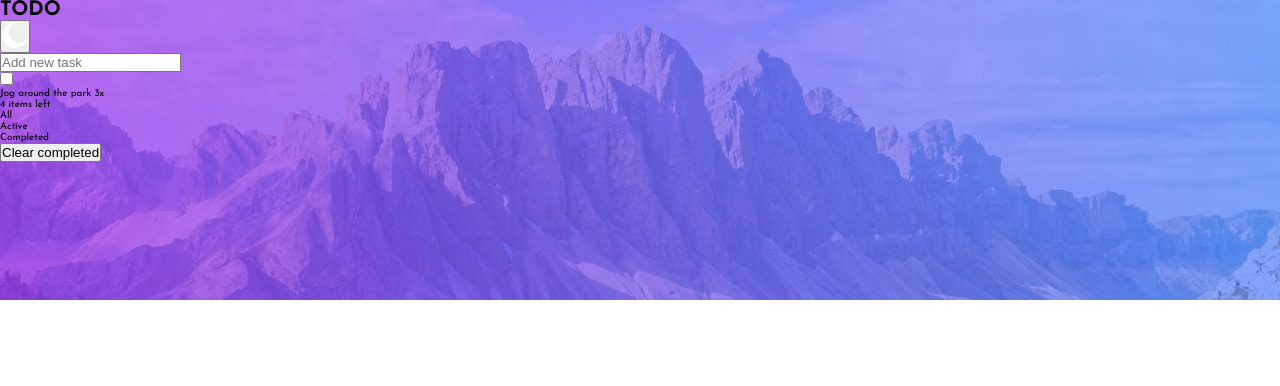
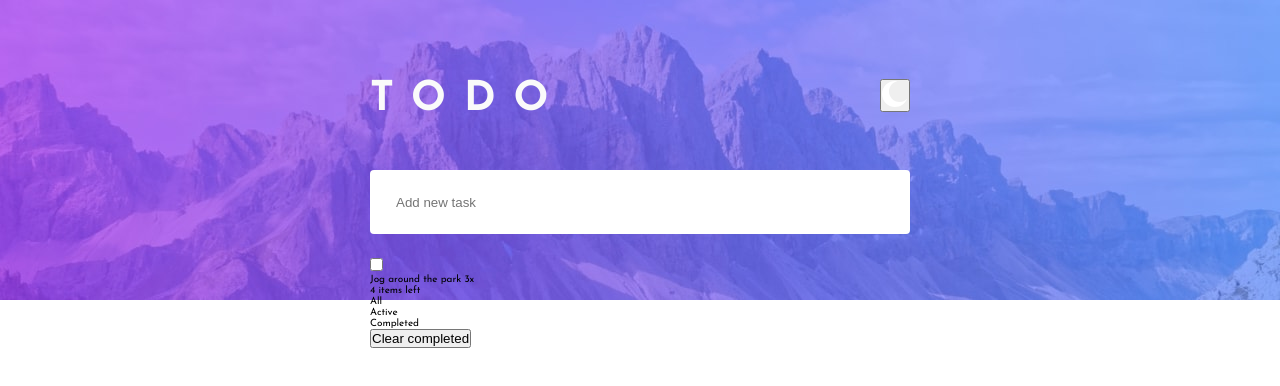
Before and after one commit to milderz/todo-app-vanilla, a website built with Vite: page index.html in a window 1280 px wide. Built offline with nearby package versions, Linux system fonts and the light colour scheme.

Commit message:
add app styles

```diff
--- a/style.css
+++ b/style.css
@@ -63,16 +63,29 @@ main {
   background-size: cover;
   height: 300px;
 }
-.background {
+.container {
+  width: 540px;
+  margin: auto;
+  padding-top: 7.9rem;
+}
+
+.app-header {
   display: flex;
-  flex-direction: column;
-  height: 100vh;
-
-  & .background-image {
-  }
-
-  & .background-solid {
-    width: 100%;
-    background-color: red;
+  justify-content: space-between;
+  align-items: start;
+  & .app-header-title {
+    font-size: 4.1rem;
+    color: var(--veryLightGray);
+    margin-bottom: 5rem;
+    letter-spacing: 1.8rem;
   }
 }
+
+#add-todo-input {
+  width: 54rem;
+  height: 6.4rem;
+  border-radius: 0.4rem;
+  border: 0.2rem solid transparent;
+  margin-bottom: 2.4rem;
+  padding-left: 2.4rem;
+}
```
